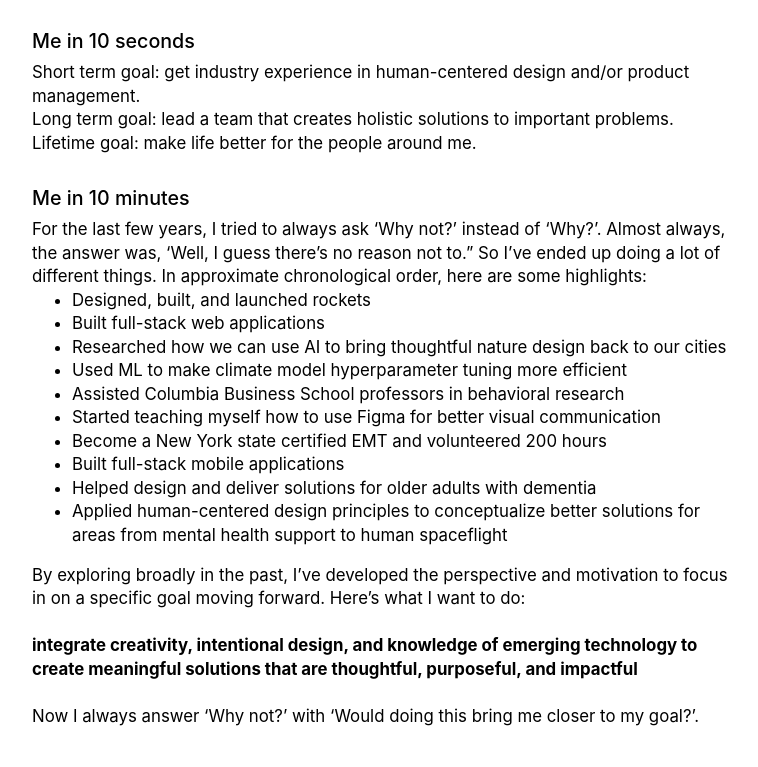
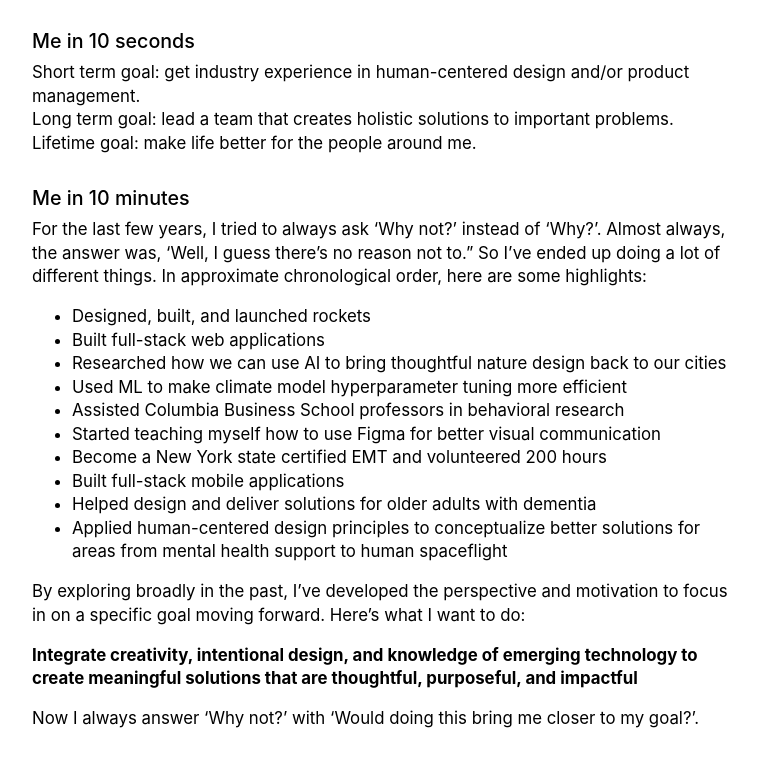
Before and after one commit to clairejyzhang/claire.com, a Next.js app: page /about in a window 1280 px wide. Shown: the part 505-1272 px from the top of the page, without its empty margins (256-1014 px from the left). Built offline with nearby package versions, Linux system fonts and the light colour scheme.

Commit message:
updated about me

```diff
--- a/pages/about.js
+++ b/pages/about.js
@@ -37,7 +37,7 @@ export default function Home() {
 
           <p className={utilStyles.headingMd}>Me in 10 minutes</p>
           <p>For the last few years, I tried to always ask ‘Why not?’ instead of ‘Why?’. Almost always, the answer was, ‘Well, I guess there’s no reason not to.” So I’ve ended up doing a lot of different things. In approximate chronological order, here are some highlights:</p>
-          <ul>
+          <ul className={utilStyles.bothMargins}>
             <li>Designed, built, and launched rockets</li>
             <li>Built full-stack web applications</li>
             <li>Researched how we can use AI to bring thoughtful nature design back to our cities</li>
@@ -50,9 +50,7 @@ export default function Home() {
             <li>Applied human-centered design principles to conceptualize better solutions for areas from mental health support to human spaceflight</li>
           </ul>
           <p>By exploring broadly in the past, I’ve developed the perspective and motivation to focus in on a specific goal moving forward. Here’s what I want to do:</p>
-          <br></br>
-          <p><b>integrate creativity, intentional design, and knowledge of emerging technology to create meaningful solutions that are thoughtful, purposeful, and impactful</b></p>
-          <br></br>
+          <p className={utilStyles.bothMargins}><b>Integrate creativity, intentional design, and knowledge of emerging technology to create meaningful solutions that are thoughtful, purposeful, and impactful</b></p>
           <p>Now I always answer ‘Why not?’ with ‘Would doing this bring me closer to my goal?’.</p>
 
           <br></br>
--- a/styles/utils.module.css
+++ b/styles/utils.module.css
@@ -24,6 +24,10 @@
     font-size: 1.2rem;
     font-weight: 500;
     line-height: 2;
+  }
+
+  .bothMargins {
+    margin: 1rem auto 1rem auto;
   }
 
   .p {
```
